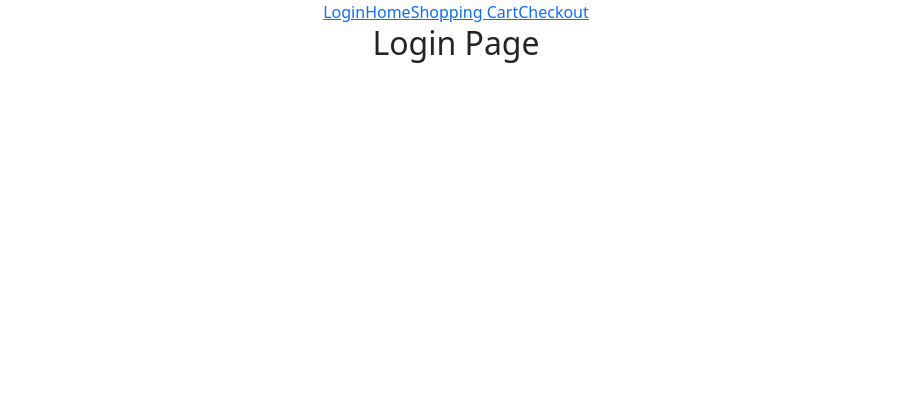
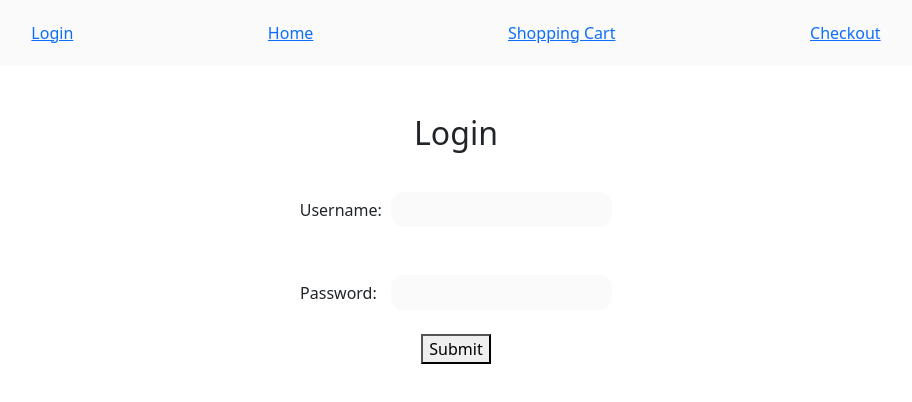
Before and after one commit to aisc07/Capstone-Project, a React (Create React App) app: page /loginpage in a window 1280 px wide. Shown: the top 402 px of the page, without its empty margins (184-1096 px from the left). Built offline with nearby package versions, Linux system fonts and the light colour scheme.

Commit message:
added username, password, and submit button

```diff
--- a/src/App.js
+++ b/src/App.js
@@ -1,10 +1,12 @@
-import React from 'react';
+import React, { useState } from 'react';
 import './App.css';
 import 'bootstrap/dist/css/bootstrap.min.css'
 import SearchBar from './components/SearchBar';
 import MainPage from './components/MainPage';
 
 function App() {
+
+
   return (
     <div className="App">
 
--- a/src/components/CheckoutPage.jsx
+++ b/src/components/CheckoutPage.jsx
@@ -3,7 +3,7 @@ export default function CheckoutPage(){
     return(
 
         <div className="checkoutpage">
-            <h2>Checkout Page</h2>
+            <h2 className="title">Checkout Page</h2>
         </div>
     );
 
--- a/src/components/HomePage.jsx
+++ b/src/components/HomePage.jsx
@@ -3,7 +3,7 @@ export default function HomePage(){
     return(
 
         <div className="homepage">
-            <h2>Home Page</h2>
+            <h2 className="title">Home Page</h2>
         </div>
     );
 
--- a/src/components/LoginPage.jsx
+++ b/src/components/LoginPage.jsx
@@ -1,8 +1,59 @@
+import { useState } from "react";
 
 export default function LoginPage(){
+
+    const[username, setUsername]=useState("")
+    const[password, setPassword]=useState("")
+    const[submitted, setSubmitted]=useState(null)
+
+
+    async function handleSubmit(event){
+        event.preventDefault();
+
+             try{
+                const response = await fetch(
+                     "https://fsa-jwt-practice.herokuapp.com/signup",{
+                 method: "POST",
+                 body: JSON.stringify({username, password})
+
+                     });
+                 const result = await response.json();
+                 console.log(result);
+                 const data = {username};
+                 console.log(data);
+             }catch (error) {
+
+                 };
+                setSubmitted(true);
+ };
     return(
             <div className="loginpage">
-                <h2>Login Page</h2>
-            </div>
+                <h2 className="title">Login</h2>
+
+
+
+        <form className="form" onSubmit={handleSubmit}>
+
+            <label className="username">
+            Username:{""}
+                <input className="usernameInput" value={username} onChange={(e)=>setUsername(e.target.value)}/>
+            </label>
+        <br/>
+
+            <label className="password">
+        <br/>
+            Password:{""}
+                <input className="passwordInput" type="password" value={password} onChange={(e)=>setPassword(e.target.value)}/>
+            </label>
+        <br/>
+        <br/>
+            <button className="submitButton" type="submit">Submit</button>
+
+        </form>
+       {submitted ? <h3 className="displayUsername">{username}</h3> : false}
+
+
+
+    </div>
     );
 };
--- a/src/components/MainPage.jsx
+++ b/src/components/MainPage.jsx
@@ -4,18 +4,17 @@ import HomePage from "./HomePage";
 import ShoppingCart from "./ShoppingCart";
 import CheckoutPage from "./CheckoutPage";
 
-
-
-
-
 export default function MainPage(){
         return(
-            <Routes>
-            <Route path = "/loginpage" element = {<LoginPage/>}/>
-            <Route path = "/homepage" element = {<HomePage/>}/>
-            <Route path = "/shoppingcart" element = {<ShoppingCart/>}/>
-            <Route path = "/checkoutpage" element = {<CheckoutPage/>}/>
 
-          </Routes>
+            <div id="mainpage">
+                <Routes>
+                    <Route path = "/loginpage" element = {<LoginPage/>}/>
+                    <Route path = "/homepage" element = {<HomePage/>}/>
+                    <Route path = "/shoppingcart" element = {<ShoppingCart/>}/>
+                    <Route path = "/checkoutpage" element = {<CheckoutPage/>}/>
+                </Routes>
+            </div>
+
         )
 }
--- a/src/components/ShoppingCart.jsx
+++ b/src/components/ShoppingCart.jsx
@@ -2,7 +2,7 @@
 export default function ShoppingCart(){
     return(
         <div className="shoppingcart">
-            <h2>Shopping Cart</h2>
+            <h2 className="title">Shopping Cart</h2>
         </div>
     );
 
--- a/src/components/ThankYouPage.jsx
+++ b/src/components/ThankYouPage.jsx
@@ -2,7 +2,7 @@
 export default function ThankYouPage(){
     return(
         <div className="thankyou">
-            <h2>Thank You!</h2>
+            <h2 className="title">Thank You!</h2>
         </div>
     );
 
--- a/src/index.css
+++ b/src/index.css
@@ -1,3 +1,7 @@
+*{
+
+}
+
 body {
   margin: 0;
   font-family: -apple-system, BlinkMacSystemFont, 'Segoe UI', 'Roboto', 'Oxygen',
@@ -11,3 +15,54 @@ code {
   font-family: source-code-pro, Menlo, Monaco, Consolas, 'Courier New',
     monospace;
 }
+
+
+#mainpage{
+
+}
+
+#navbar{
+  display: flex;
+  justify-content: space-evenly;
+  /* margin-top: 1.5em; */
+  padding: 1.3em;
+  background-color: #FAFAFA;
+
+}
+
+.title{
+padding: 1.5em;
+}
+
+.form{
+  margin-top: -2em;
+}
+.username{
+  margin: 1em;
+}
+
+.password{
+}
+
+.usernameInput {
+  background-color: #FAFAFA;
+  border-width: 0.1em;
+  border-radius: 0.8em;
+  border-style:hidden;
+  height:2.2em;
+  width: 13.8em;
+  margin-left: 0.6em;
+  font-size: medium;
+}
+
+.passwordInput {
+  background-color: #FAFAFA;
+  border-width: 0.1em;
+  border-radius: 0.8em;
+  border-style: hidden;
+  height: 2.2em;
+  width: 13.8em;
+  margin-left: 0.9em;
+  margin-top: 0.5em;
+  font-size: medium;
+}
```
Also changed, not shown: src/components/Cards/ProductPage.jsx (added, +20 -0 lines).
